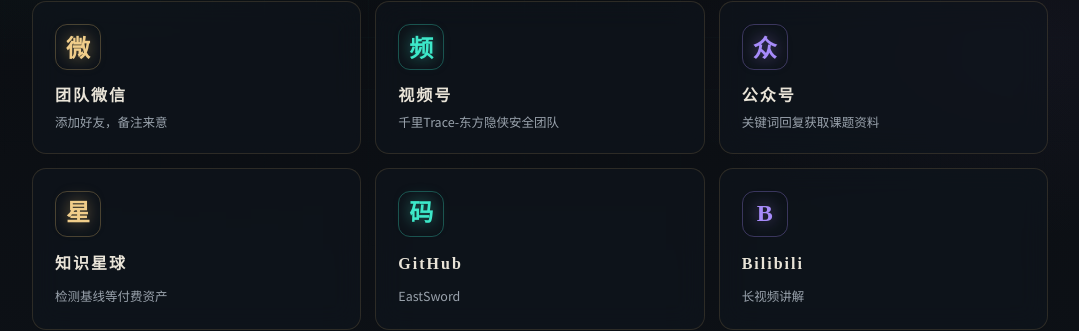
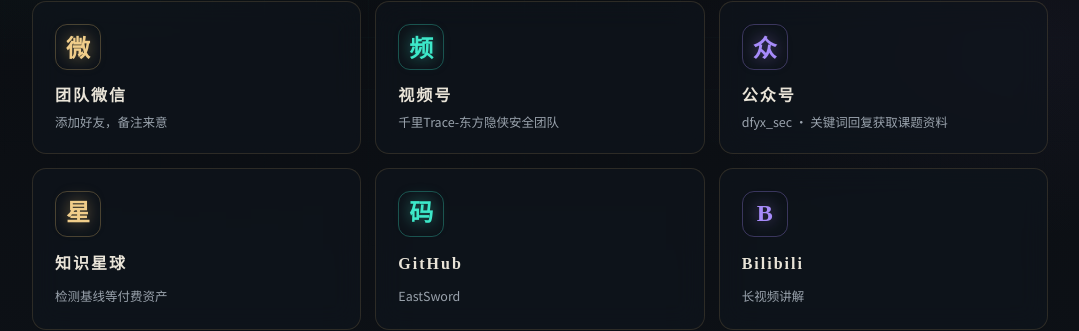
Before and after one commit to EastSword/EastSword.github.io, a Jekyll site: the page built from about.md, in a window 1280 px wide and 900 px high, scrolled down 788 px. Shown: the part 223-554 px from the top of the window, without its empty margins (100-1179 px from the left). Built offline with Jekyll 4.4.1, drawn with Linux system fonts in a browser that asks for light colours; comment, search, counter and statistics services are not loaded.

Commit message:
联系方式弹窗填入真实ID：团队微信与公众号

```diff
--- a/_layouts/default.html
+++ b/_layouts/default.html
@@ -81,8 +81,8 @@
       <button class="wx-close" type="button" aria-label="关闭">×</button>
       <div class="wx-title">团队微信 · 东方隐侠</div>
       <div class="wx-id-box">
-        <code id="team-wechat-id">WeChat-ID-Placeholder</code>
-        <button class="wx-copy" type="button" id="team-wechat-copy">复制 ID</button>
+        <code id="team-wechat-id">DFYX_SEC_TEAM</code>
+        <button class="wx-copy" type="button" data-copy="DFYX_SEC_TEAM">复制 ID</button>
       </div>
       <ol class="wx-steps">
         <li>打开微信，点右上角「<b>＋ → 添加朋友</b>」</li>
@@ -98,12 +98,12 @@
       <button class="wx-close" type="button" aria-label="关闭">×</button>
       <div class="wx-title">微信公众号 · 东方隐侠安全团队</div>
       <div class="wx-id-box">
-        <code id="gzh-name">公众号名称-Placeholder</code>
-        <button class="wx-copy" type="button" id="gzh-copy">复制名称</button>
+        <code id="gzh-name">dfyx_sec</code>
+        <button class="wx-copy" type="button" data-copy="dfyx_sec">复制微信号</button>
       </div>
       <ol class="wx-steps">
         <li>打开微信，「<b>通讯录 → 公众号</b>」右上角搜索</li>
-        <li>粘贴公众号名称搜索并关注</li>
+        <li>粘贴微信号搜索，认准「<b>东方隐侠安全团队</b>」并关注</li>
         <li>后台回复课题关键词（如 <b>ITDR</b> / <b>MCP</b>）获取配套资料</li>
       </ol>
       <p class="wx-note">关键词在各研究话题页均有标注。</p>
--- a/about.md
+++ b/about.md
@@ -32,7 +32,7 @@
       <button class="contact-card" type="button" data-modal="modal-gzh">
         <span class="c-glyph g-purple">众</span>
         <span class="c-title">公众号</span>
-        <span class="c-desc">关键词回复获取课题资料</span>
+        <span class="c-desc">dfyx_sec · 关键词回复获取课题资料</span>
       </button>
       <a class="contact-card" href="https://wx.zsxq.com/group/51115811242514" target="_blank" rel="noopener">
         <span class="c-glyph g-gold">星</span>
```
Also changed, not shown: README.md.
